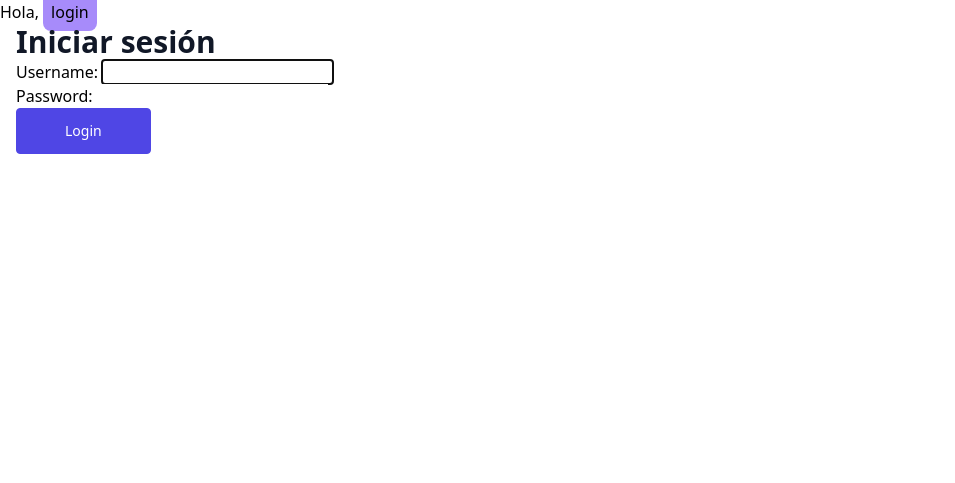
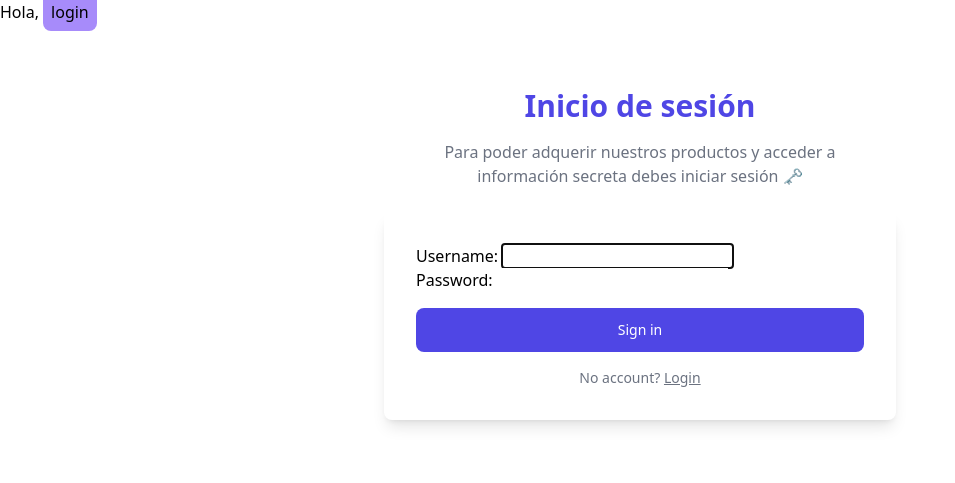
Before and after one commit to AdrianGerman/coffee-shop-django, a Django app: page /users/login/ in a window 1280 px wide. Shown: the top 483 px of the page, without its empty margins (0-955 px from the left). Run offline with Django 5.2, Linux system fonts and the light colour scheme; some libraries are stand-ins or nearby versions.

Commit message:
login view design

```diff
--- a/users/templates/users/login.html
+++ b/users/templates/users/login.html
@@ -1,14 +1,30 @@
-{% extends "base.html" %}
-{% load tailwind_filters %}
-{% block content %}
-<h1 class="text-2xl font-bold text-gray-900 sm:text-3xl">Iniciar sesión</h1>
-<form method="post">
-    {% csrf_token %}
-    {{ form|crispy }}
-    <button
-        class="inline-block rounded border border-indigo-600 bg-indigo-600 px-12 py-3 text-sm font-medium text-white hover:bg-transparent hover:text-indigo-600 focus:outline-none focus:ring active:text-indigo-500"
-        type="submit">
-        Login
-    </button>
-</form>
+{% extends "base.html" %} {% load tailwind_filters %} {% block content %}
+<div class="mx-auto max-w-screen-xl px-4 py-16 sm:px-6 lg:px-8">
+    <div class="mx-auto max-w-lg">
+        <h1
+            class="text-center text-2xl font-bold text-indigo-600 sm:text-3xl">Inicio
+            de sesión</h1>
+
+        <p class="mx-auto mt-4 max-w-md text-center text-gray-500">
+            Para poder adquerir nuestros productos y acceder a información
+            secreta debes iniciar sesión 🗝️
+        </p>
+
+        <form action="#" method="post"
+            class="mb-0 mt-6 space-y-4 rounded-lg p-4 shadow-lg sm:p-6 lg:p-8">
+            <div class="relative">{% csrf_token %} {{ form|crispy }}</div>
+
+            <button
+                type="submit"
+                class="block w-full rounded-lg bg-indigo-600 px-5 py-3 text-sm font-medium text-white">
+                Sign in
+            </button>
+
+            <p class="text-center text-sm text-gray-500">
+                No account?
+                <a class="underline" href="#">Login</a>
+            </p>
+        </form>
+    </div>
+</div>
 {% endblock content %}
```
